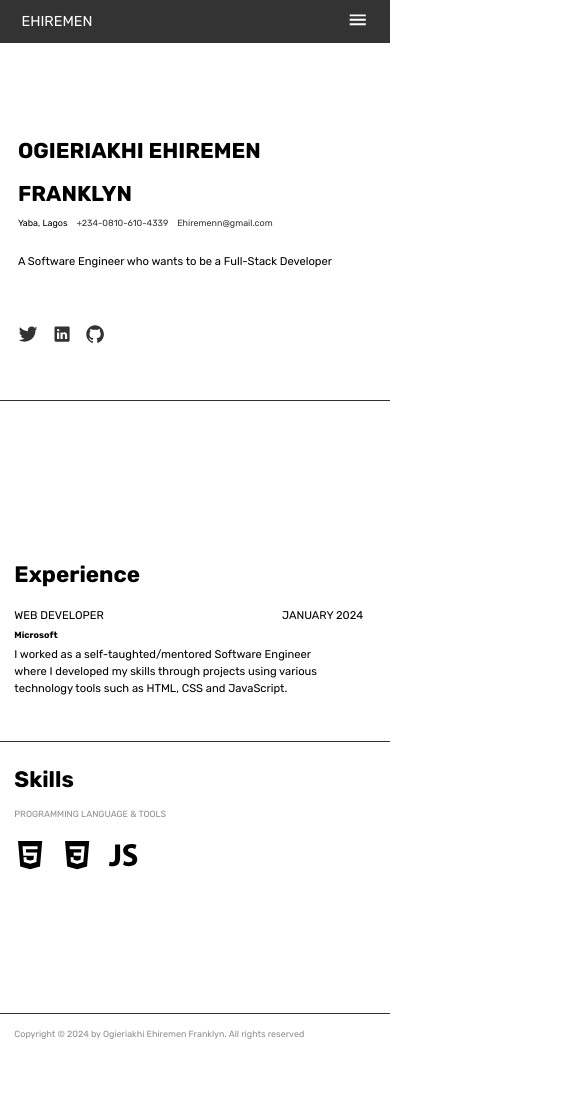
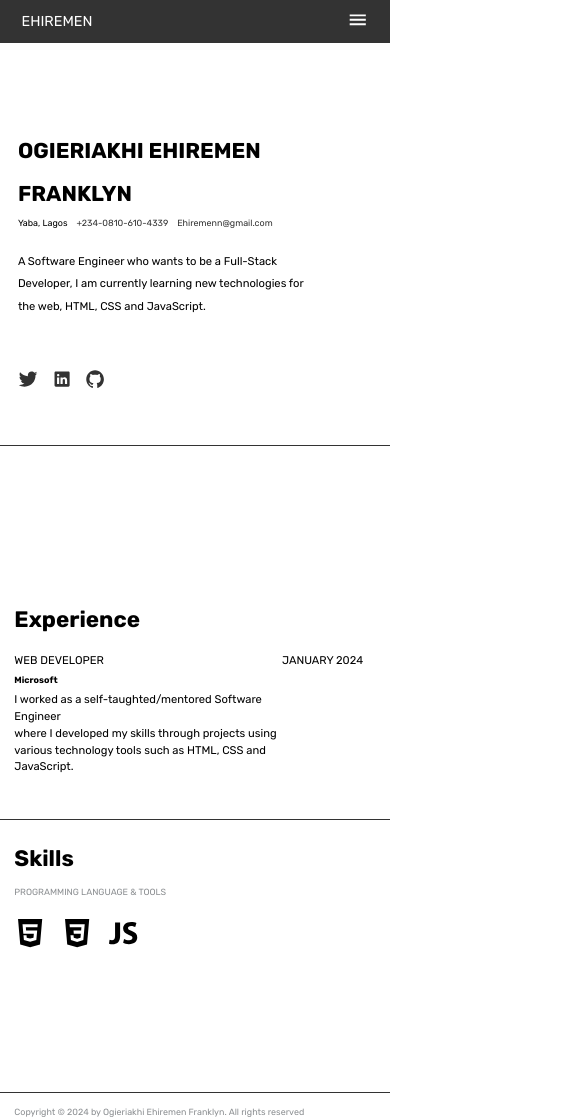
Before and after one commit to Ehiremen26/myPortfolio, a plain HTML site: page index.html in a window 390 px wide. Shown: the top 1119 px of the page, 585 px wide, since content can reach past the window. Before the commit the page ends 1041 px from the top, so only its background shows below. Drawn offline with nearby package versions, Linux system fonts and the light colour scheme; some packages are replaced by stand-ins of ours; a script that the page names is missing.

Commit message:
new commit

```diff
--- a/index.html
+++ b/index.html
@@ -86,14 +86,14 @@
           </div>
           <div class="heading-text">
           <p class="heading-text">
-            A Software Engineer who wants to be a Full-Stack Developer
+            A Software Engineer who wants to be a Full-Stack Developer, I am currently learning new technologies for the web, HTML, CSS and JavaScript.
           </p>
         </div>
         </div>
         <div class="socials">
           <ul class="social-links">
             <li>
-              <a class="social-links" href="https://twitter.com/Lynn_Gun"
+              <a class="social-links" href="https://www.twitter.com/Lynn_Gun"
                 ><ion-icon  name="logo-twitter"></ion-icon
               ></a>
             </li>
@@ -103,7 +103,7 @@
               ></a>
             </li>
             <li>
-              <a class="social-links" href="https://github.com/Ehiremen26"
+              <a class="social-links" href="https://www.github.com/Ehiremen26"
                 ><ion-icon class="social-tag" name="logo-github"></ion-icon
               ></a>
             </li>
--- a/queries.css
+++ b/queries.css
@@ -58,8 +58,8 @@
 
   aside {
     width: 100vw;
-    margin: 0 auto;
-    padding: 0 auto;
+    /* margin: 0 auto;
+    padding: 0 auto; */
   }
 
   .mobile-header {
@@ -67,8 +67,9 @@
     align-items: center;
     justify-content: space-between;
     background-color: #333;
+    position: relative;
 
-    width: 100%;
+    /* max-width: 100vw; */
     height: 9.6rem;
     padding: 4.8rem 4.8rem;
   }
@@ -118,14 +119,14 @@
     left: 0;
     width: 100%;
     height: 30vh;
-    transform: translateX(100%);
+    transform: translateX(1%);
 
     display: flex;
     align-items: center;
     justify-content: center;
     text-align: center;
     gap: 12rem;
-    padding: 50px 0;
+    padding: 50px 50px;
     transition: all 0.5s ease-in;
     color: #333;
 
--- a/script.js
+++ b/script.js
@@ -17,7 +17,7 @@ btnNavEl.addEventListener("click", function () {
 /////////////////////////////////////////////////
 // smooth scrolling animation
 
-const alllinks = document.querySelectorAll("a:link");
+const alllinks = document.querySelectorAll("link");
 alllinks.forEach(function (link) {
   link.addEventListener("click", function (e) {
     e.preventDefault();
--- a/style.css
+++ b/style.css
@@ -188,6 +188,7 @@ body {
 }
 
 .heading-text {
+  width: 90%;
   margin-top: 4rem;
   font-size: 2.5rem;
 }
@@ -209,7 +210,7 @@ body {
 
 .social-links:link,
 .social-links:visited {
-  display: inline;
+  display: inline-block;
   color: #333;
   cursor: pointer;
 }
@@ -258,6 +259,7 @@ body {
 }
 
 .sub-body-text {
+  width: 85%;
   font-size: 2.5rem;
 }
 
```
Also changed, not shown: 2 other files.
